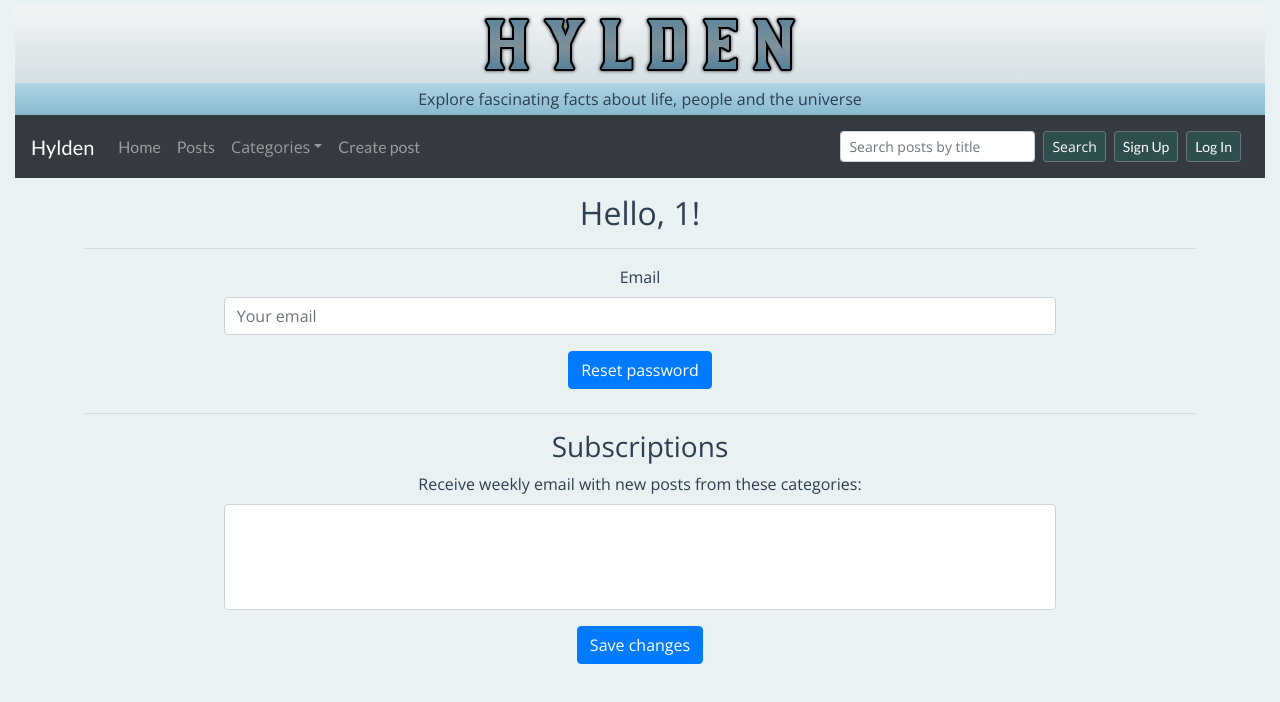
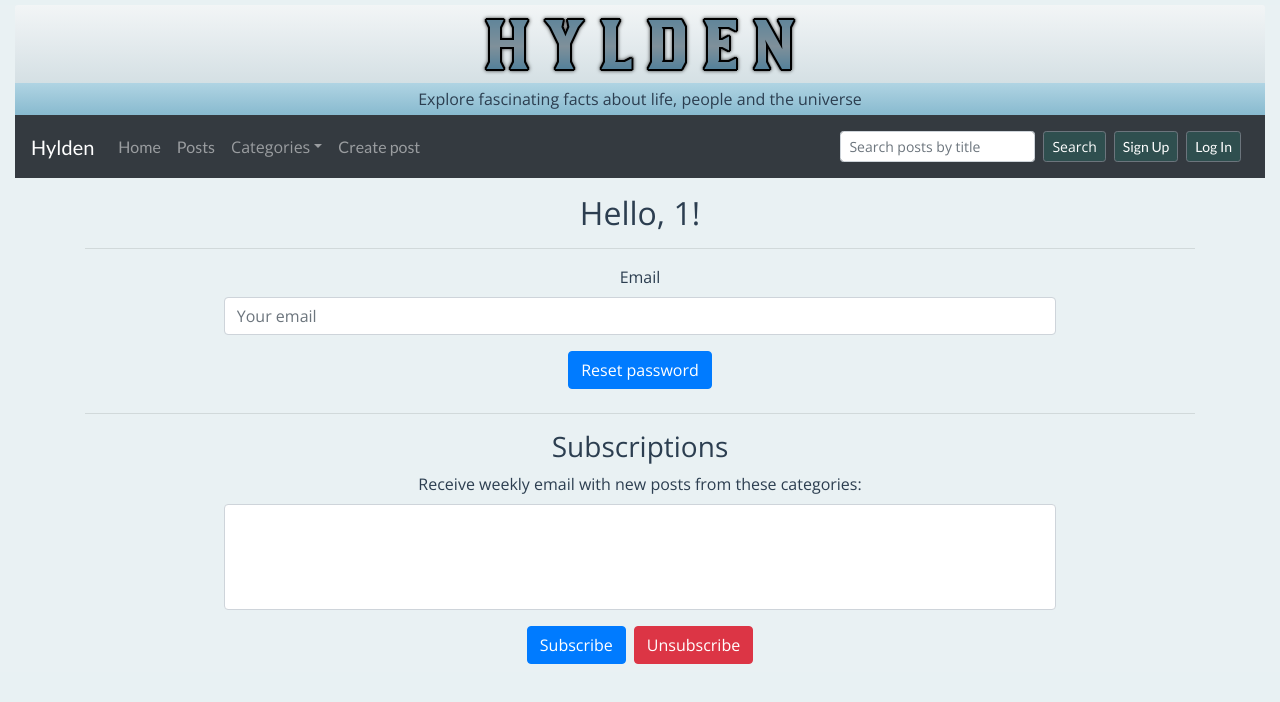
Before and after one commit to korpog/hylden-vue, a Vue app: page /user/1 in a window 1280 px wide. Shown: the top 702 px of the page. Built offline with nearby package versions, Linux system fonts and the light colour scheme; no server answers.

Commit message:
added Unsubscribe categories

```diff
--- a/src/APIService.js
+++ b/src/APIService.js
@@ -112,6 +112,15 @@ export class APIService {
     });
   }
 
+  removeSubs(subs) {
+    const url = `${API_URL}/user/remove-subscriptions`;
+    return axios.patch(url, subs, {
+      headers: {
+        Authorization: `Token ${localStorage.getItem('token')}`
+      }
+    });
+  }
+
   upvote(slug) {
     const url = `${API_URL}/post/upvote/${slug}`;
     return axios.patch(url, slug, {
--- a/src/components/User/UserPage.vue
+++ b/src/components/User/UserPage.vue
@@ -3,7 +3,7 @@
     <b-row class="my-3 text-center">
       <b-col>
         <h2>Hello, {{username}}!</h2>
-        <hr>
+        <hr />
         <div>
           <b-form class="w-75 mx-auto pb-2" @submit="resetPassword">
             <b-form-group id="input-reset" label="Email" label-for="input-reset">
@@ -13,7 +13,7 @@
           </b-form>
         </div>
 
-        <hr>
+        <hr />
         <h3>Subscriptions</h3>
         <div>
           <b-form class="w-75 mx-auto pb-2" @submit="saveSubs">
@@ -29,7 +29,8 @@
                 :select-size="4"
               ></b-form-select>
             </b-form-group>
-            <b-button type="submit" variant="primary">Save changes</b-button>
+            <b-button type="submit" variant="primary">Subscribe</b-button>
+            <b-button class="btn btn-danger ml-2" @click="removeSubs()">Unsubscribe</b-button>
           </b-form>
         </div>
       </b-col>
@@ -66,13 +67,30 @@ export default {
     },
     saveSubs(evt) {
       evt.preventDefault();
-      apiService.saveSubs(this.selectedCategories)
-      .then(response => {
-        if(response.status == 200) {
-          alert("You are now subscribed to following categories: " + response.data.subscriptions)
-        }
-      })
-      .catch(error => console.log(error))
+      apiService
+        .saveSubs(this.selectedCategories)
+        .then(response => {
+          if (response.status == 200) {
+            alert(
+              "You are now subscribed to following categories: " +
+                response.data.subscriptions
+            );
+          }
+        })
+        .catch(error => console.log(error));
+    },
+    removeSubs() {
+      apiService
+        .removeSubs(this.selectedCategories)
+        .then(response => {
+          if (response.status == 200) {
+            alert(
+              "You are no longer subscribed to following categories: " +
+                this.selectedCategories
+            );
+          }
+        })
+        .catch(error => console.log(error));
     }
   },
   mounted() {
```
